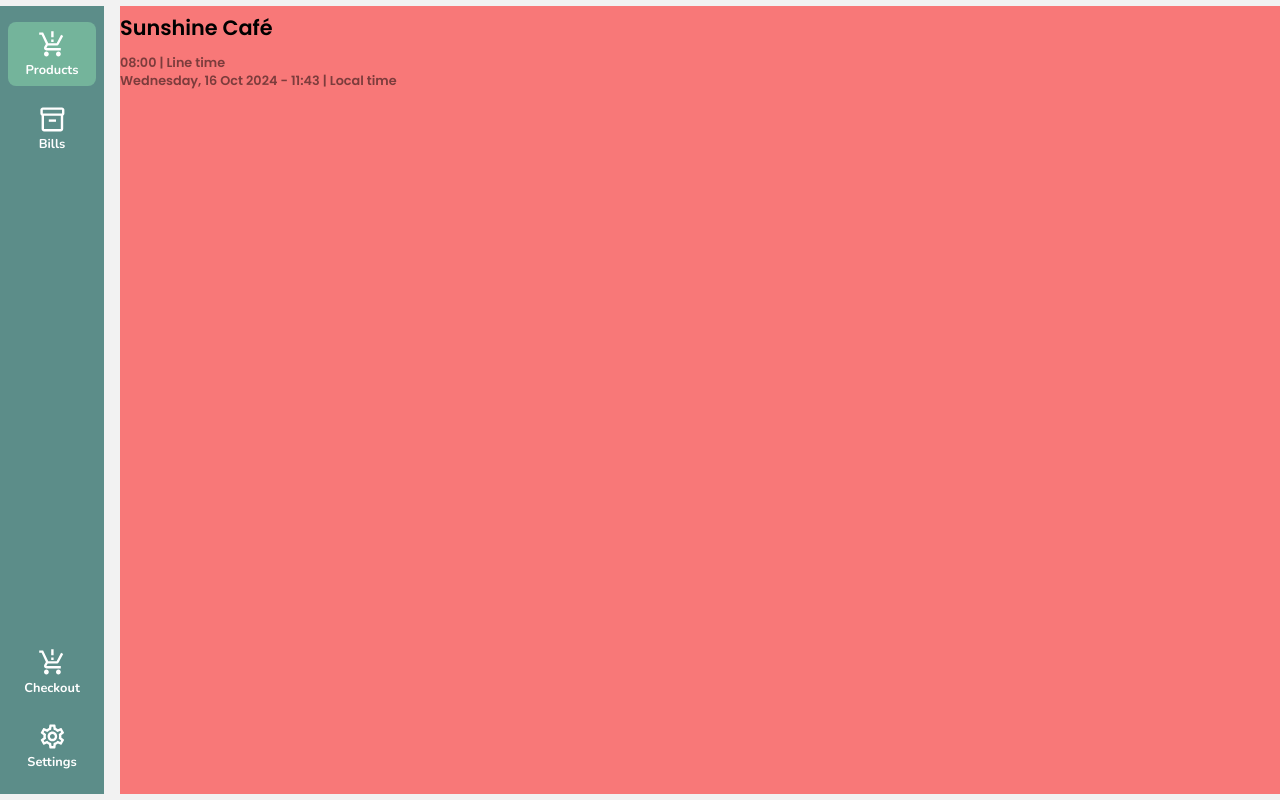
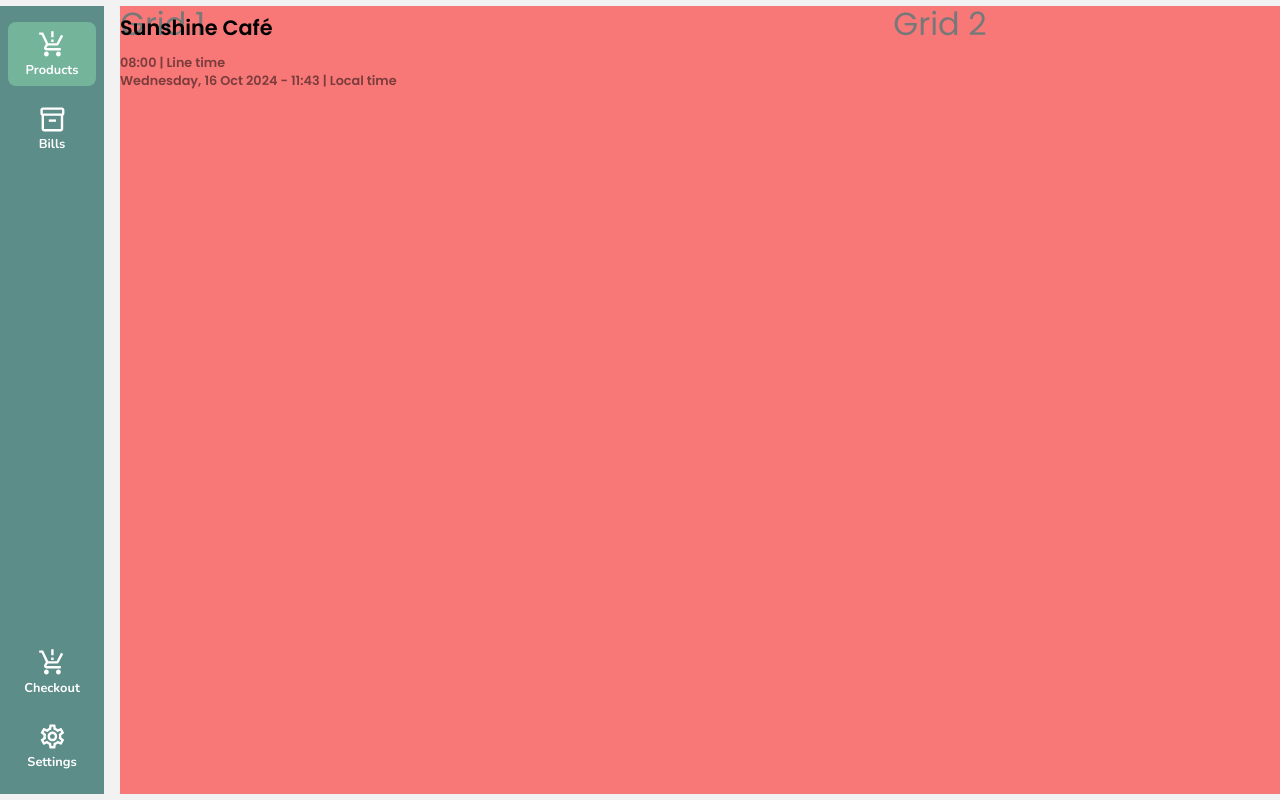
Before and after one commit to ferii007/poinket, a React (Create React App) app: page / in a window 1280 px wide. Built offline with nearby package versions, Linux system fonts and the light colour scheme.

Commit message:
prepare maincontainer 2

```diff
--- a/src/app/Main.jsx
+++ b/src/app/Main.jsx
@@ -13,7 +13,7 @@ import {
     HeaderMenu,
     SidebarMenu
 } from "./components/layout_components/index";
-import { MainBox, MainContainer } from "./styled_components/globalStyled";
+import { MainBox, MainContainer, MainElement } from "./styled_components/globalStyled";
 
 
 const Main = () => {
@@ -113,7 +113,15 @@ const Main = () => {
 
                 <MainContainer>
                     <MainBox>
+                        <MainElement>
+                            <div className="grid-1">
+                                <h1>Grid 1</h1>
+                            </div>
 
+                            <div className="grid-2">
+                                <h1>Grid 2</h1>
+                            </div>
+                        </MainElement>
                     </MainBox>
                 </MainContainer>
 
--- a/src/app/styled_components/globalStyled.js
+++ b/src/app/styled_components/globalStyled.js
@@ -197,6 +197,11 @@ const MainBox = styled.div`
     }
 `;
 
+const MainElement = styled.div`
+    display: grid;
+    grid-template-columns: 2fr 1fr;
+`;
+
 export {
     DefaultButton,
     LoaderAnimationContainer,
@@ -215,5 +220,6 @@ export {
     DropdownMenu,
     DropdownItem,
     MainContainer,
-    MainBox
+    MainBox,
+    MainElement
 }
```
